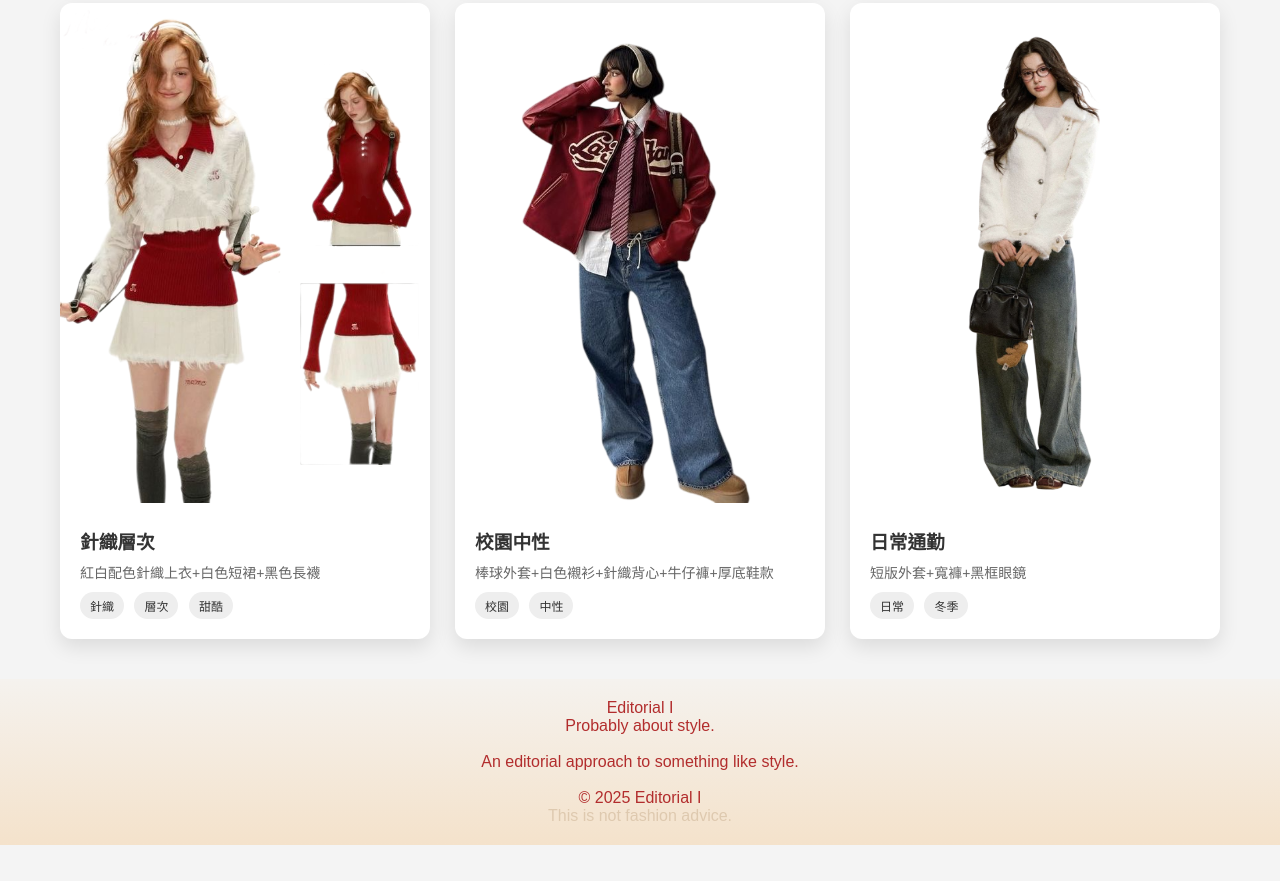
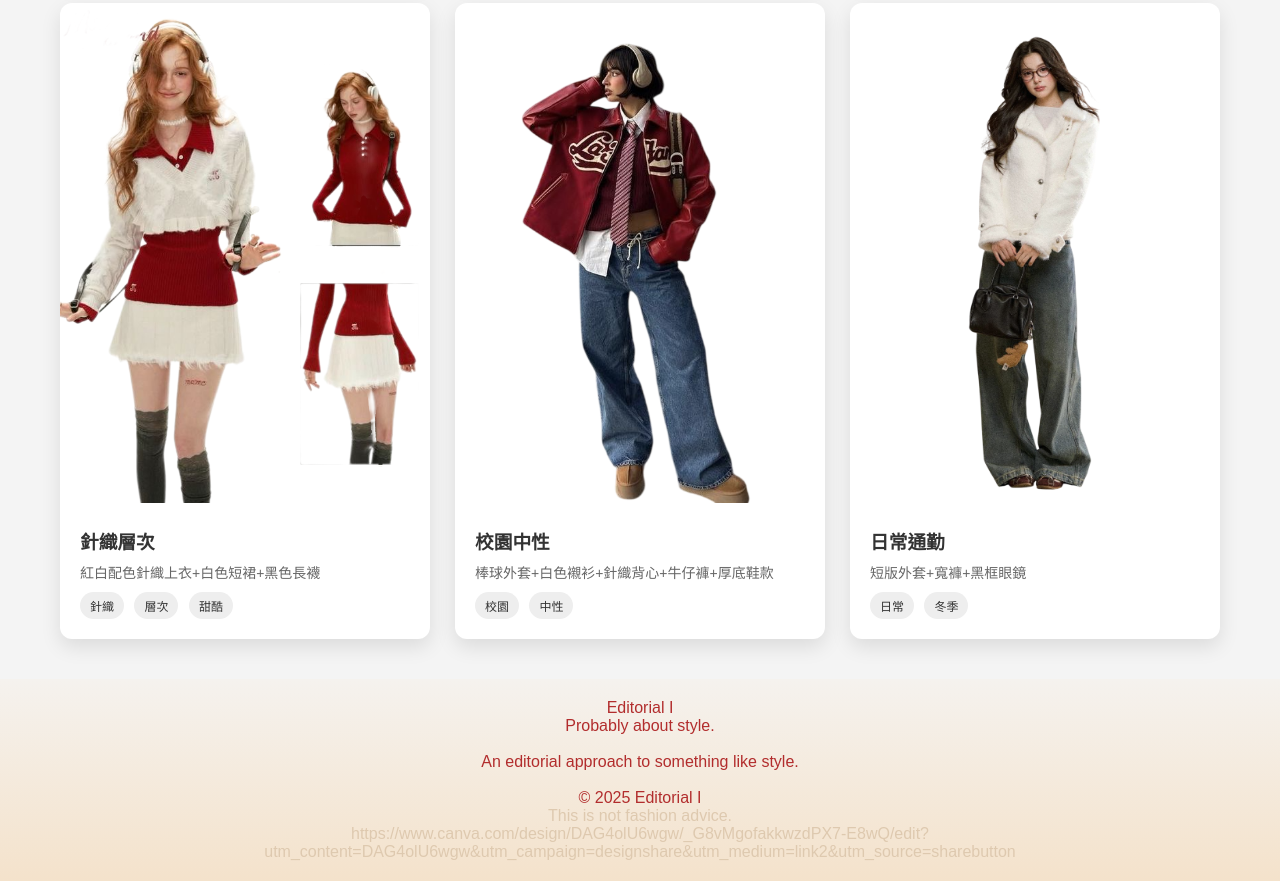
Before and after one commit to ouo433/456, a plain HTML site: page Qutfit.html in a window 1280 px wide. Shown: the part 1491-2372 px from the top of the page. Before the commit the page ends 2336 px from the top, so only its background shows below. Drawn offline with Linux system fonts and the light colour scheme.

Commit message:
Update Qutfit.html

```diff
--- a/Qutfit.html
+++ b/Qutfit.html
@@ -126,9 +126,11 @@
       An editorial approach to something like style.<br>
       <br>
       © 2025 Editorial I<br>
-      <p>This is not fashion advice.</p>
+      <p>This is not fashion advice.<br>
+      https://www.canva.com/design/DAG4olU6wgw/_G8vMgofakkwzdPX7-E8wQ/edit?utm_content=DAG4olU6wgw&utm_campaign=designshare&utm_medium=link2&utm_source=sharebutton</p>
   </footer>
 
 </body>
 
+
 </html>
```
